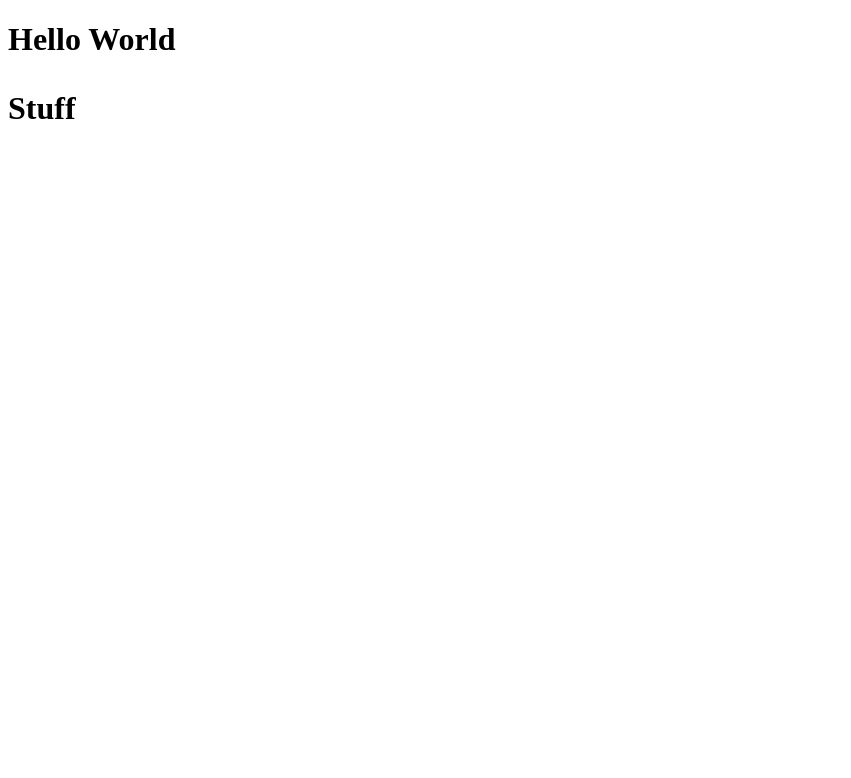
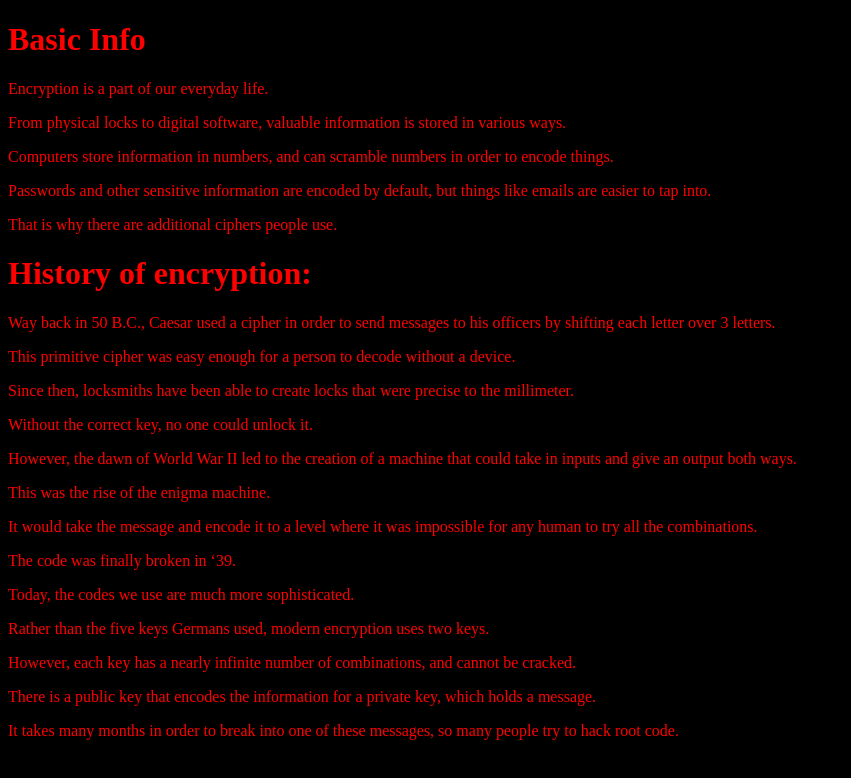
Before and after one commit to ghostlypi/thing, a plain HTML site: page index.html in a window 1280 px wide. Shown: the whole page, without its empty margins (0-851 px from the left). Drawn offline with Linux system fonts and the light colour scheme.

Commit message:
Create index.html

```diff
--- a/index.html
+++ b/index.html
@@ -1,12 +1,39 @@
 <!DOCTYPE html>
 <html>
 <head>
-<meta charset="UTF-8">
-<title>HTML</title>
+<title>ENCRYPTION, THE ART OF SECURITY</title>
+<style>
+body{
+  color: #ff0000;
+}
+mark{
+  background-color: black;
+  color: #ff0000;
+}
+</style>
 </head>
-<body>
-<h1>Hello World <h1>
-<p>Stuff<p>
+<body bgcolor=#000000>
+<h1>Basic Info</h1>
+<p><mark>Encryption is a part of our everyday life.</mark><p>
+<p><mark>From physical locks to digital software, valuable information is stored in various ways.<p></mark>
+<p><mark>Computers store information in numbers, and can scramble numbers in order to encode things.</mark><p>
+<p><mark>Passwords and other sensitive information are encoded by default, but things like emails are easier to tap into.</mark><p>
+<p><mark>That is why there are additional ciphers people use.</mark><p>
+
+<h1>History of encryption:</h1>
+<p><mark>Way back in 50 B.C., Caesar used a cipher in order to send messages to his officers by shifting each letter over 3 letters.</mark><p>
+<p><mark>This primitive cipher was easy enough for a person to decode without a device.</mark><p>
+<p><mark>Since then, locksmiths have been able to create locks that were precise to the millimeter.</mark><p>
+<p><mark>Without the correct key, no one could unlock it.</mark><p>
+<p><mark>However, the dawn of World War II led to the creation of a machine that could take in inputs and give an output both ways.</mark><p>
+<p><mark>This was the rise of the enigma machine.</mark><p>
+<p><mark>It would take the message and encode it to a level where it was impossible for any human to try all the combinations.</mark><p>
+<p><mark>The code was finally broken in ‘39.</mark><p>
+
+<p><mark>Today, the codes we use are much more sophisticated.</mark><p>
+<p><mark>Rather than the five keys Germans used, modern encryption uses two keys.</mark><p>
+<p><mark>However, each key has a nearly infinite number of combinations, and cannot be cracked.</mark><p>
+<p><mark>There is a public key that encodes the information for a private key, which holds a message.</mark><p>
+<p><mark>It takes many months in order to break into one of these messages, so many people try to hack root code.</mark><p>
 </body>
-
 </html>
```
